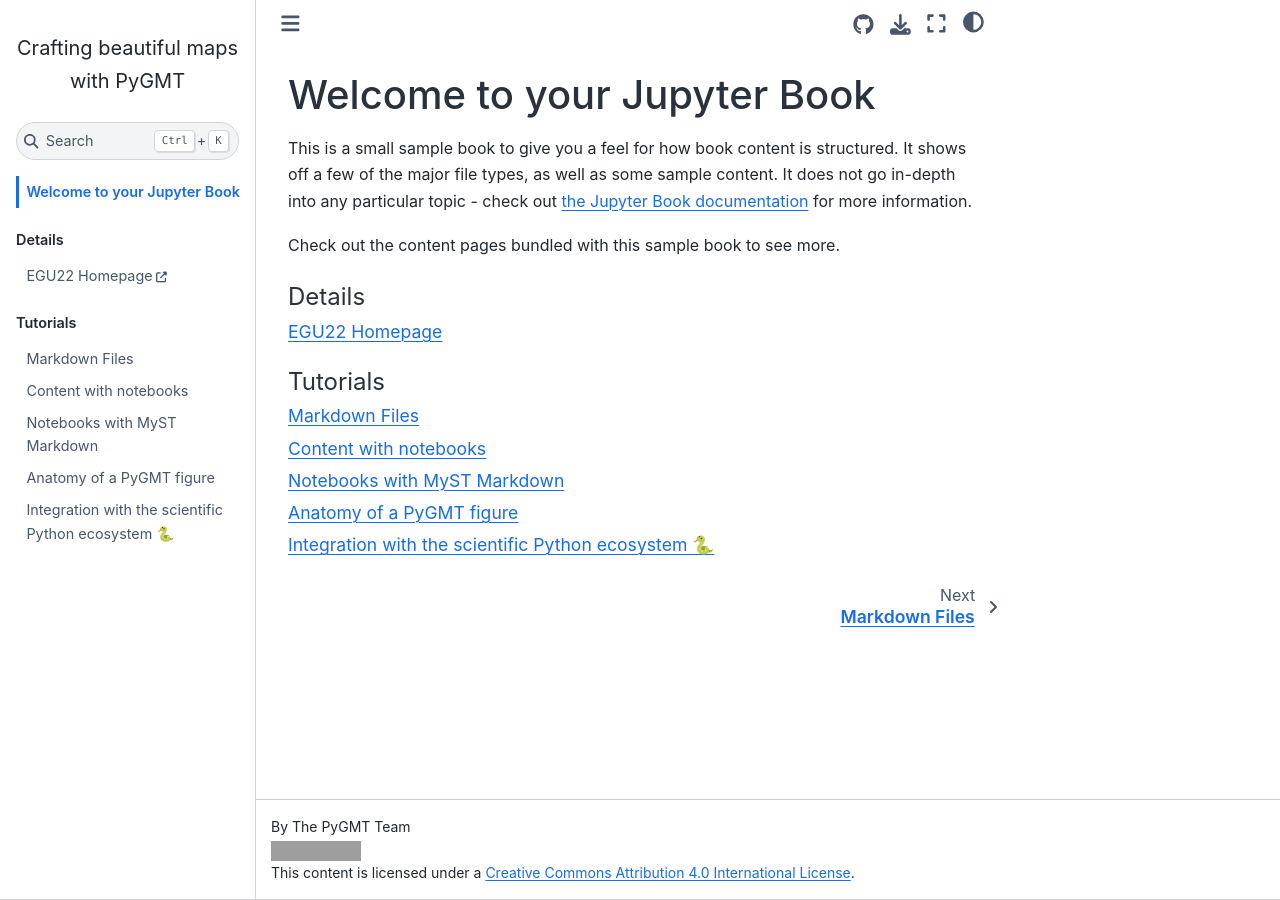
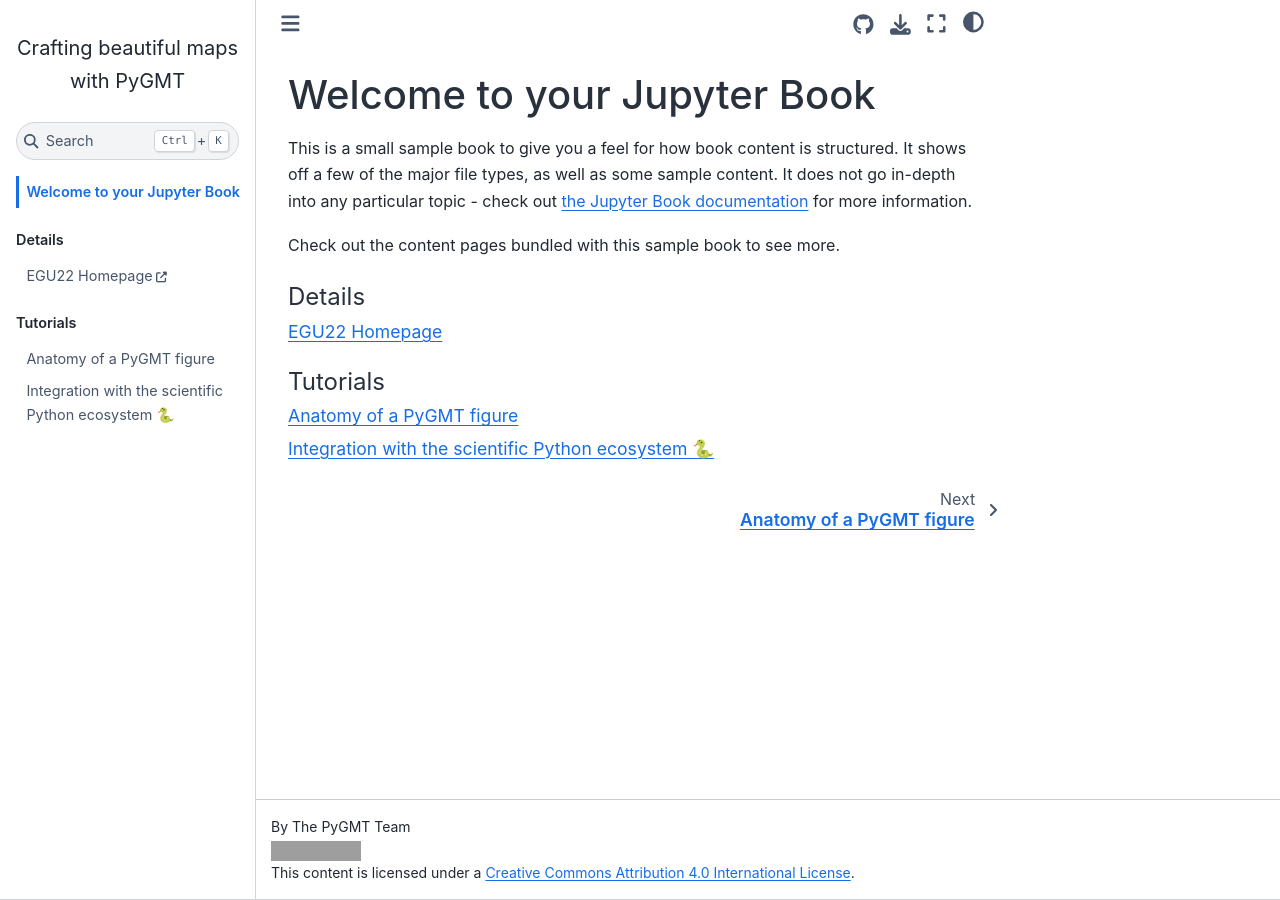
Before and after one commit to GenericMappingTools/egu22pygmt, a Jupyter Book: the page built from book/intro.md, in a window 1280 px wide. Built offline with Jupyter Book 1.0.4 settings and Sphinx 7.4.7 and the Sphinx Book theme 1.1.4, drawn with Linux system fonts in a browser that asks for light colours; some of the changed lines change nothing that is shown; grey boxes are pictures that could not be loaded.

Commit message:
Remove sample Jupyter Book markdown notebooks (#11)
Cleaning up some files that came with the original Jupyter Book template.

````diff
--- a/book/_toc.yml
+++ b/book/_toc.yml
@@ -10,8 +10,5 @@
       url: https://www.egu22.eu
 - caption: Tutorials
   chapters:
-    - file: markdown
-    - file: notebooks
-    - file: markdown-notebooks
     - file: first-figure
     - file: ecosystem
--- a/book/markdown-notebooks.md
+++ /dev/null
@@ -1,54 +0,0 @@
----
-jupytext:
-  cell_metadata_filter: -all
-  formats: md:myst
-  text_representation:
-    extension: .md
-    format_name: myst
-    format_version: 0.13
-    jupytext_version: 1.11.5
-kernelspec:
-  display_name: Python 3
-  language: python
-  name: python3
----
-
-# Notebooks with MyST Markdown
-
-Jupyter Book also lets you write text-based notebooks using MyST Markdown.
-See [the Notebooks with MyST Markdown documentation](https://jupyterbook.org/file-types/myst-notebooks.html) for more detailed instructions.
-This page shows off a notebook written in MyST Markdown.
-
-## An example cell
-
-With MyST Markdown, you can define code cells with a directive like so:
-
-```{code-cell}
-print(2 + 2)
-```
-
-When your book is built, the contents of any `{code-cell}` blocks will be
-executed with your default Jupyter kernel, and their outputs will be displayed
-in-line with the rest of your content.
-
-```{seealso}
-Jupyter Book uses [Jupytext](https://jupytext.readthedocs.io/en/latest/) to convert text-based files to notebooks, and can support [many other text-based notebook files](https://jupyterbook.org/file-types/jupytext.html).
-```
-
-## Create a notebook with MyST Markdown
-
-MyST Markdown notebooks are defined by two things:
-
-1. YAML metadata that is needed to understand if / how it should convert text files to notebooks (including information about the kernel needed).
-   See the YAML at the top of this page for example.
-2. The presence of `{code-cell}` directives, which will be executed with your book.
-
-That's all that is needed to get started!
-
-## Quickly add YAML metadata for MyST Notebooks
-
-If you have a markdown file and you'd like to quickly add YAML metadata to it, so that Jupyter Book will treat it as a MyST Markdown Notebook, run the following command:
-
-```
-jupyter-book myst init path/to/markdownfile.md
-```
--- a/book/markdown.md
+++ /dev/null
@@ -1,55 +0,0 @@
-# Markdown Files
-
-Whether you write your book's content in Jupyter Notebooks (`.ipynb`) or
-in regular markdown files (`.md`), you'll write in the same flavor of markdown
-called **MyST Markdown**.
-This is a simple file to help you get started and show off some syntax.
-
-## What is MyST?
-
-MyST stands for "Markedly Structured Text". It
-is a slight variation on a flavor of markdown called "CommonMark" markdown,
-with small syntax extensions to allow you to write **roles** and **directives**
-in the Sphinx ecosystem.
-
-For more about MyST, see [the MyST Markdown Overview](https://jupyterbook.org/content/myst.html).
-
-## Sample Roles and Directivs
-
-Roles and directives are two of the most powerful tools in Jupyter Book. They
-are kind of like functions, but written in a markup language. They both
-serve a similar purpose, but **roles are written in one line**, whereas
-**directives span many lines**. They both accept different kinds of inputs,
-and what they do with those inputs depends on the specific role or directive
-that is being called.
-
-Here is a "note" directive:
-
-```{note}
-Here is a note
-```
-
-It will be rendered in a special box when you build your book.
-
-Here is an inline directive to refer to a document: {doc}`markdown-notebooks`.
-
-
-## Citations
-
-You can also cite references that are stored in a `bibtex` file. For example,
-the following syntax: `` {cite}`WesselGenericMappingTools2019` `` will render like
-this: {cite}`WesselGenericMappingTools2019`.
-
-Moreover, you can insert a bibliography into your page with this syntax:
-The `{bibliography}` directive must be used for all the `{cite}` roles to
-render properly.
-For example, if the references for your book are stored in `references.bib`,
-then the bibliography is inserted with:
-
-```{bibliography}
-```
-
-## Learn more
-
-This is just a simple starter to get you started.
-You can learn a lot more at [jupyterbook.org](https://jupyterbook.org).
````
Also changed, not shown: book/notebooks.ipynb (deleted).
